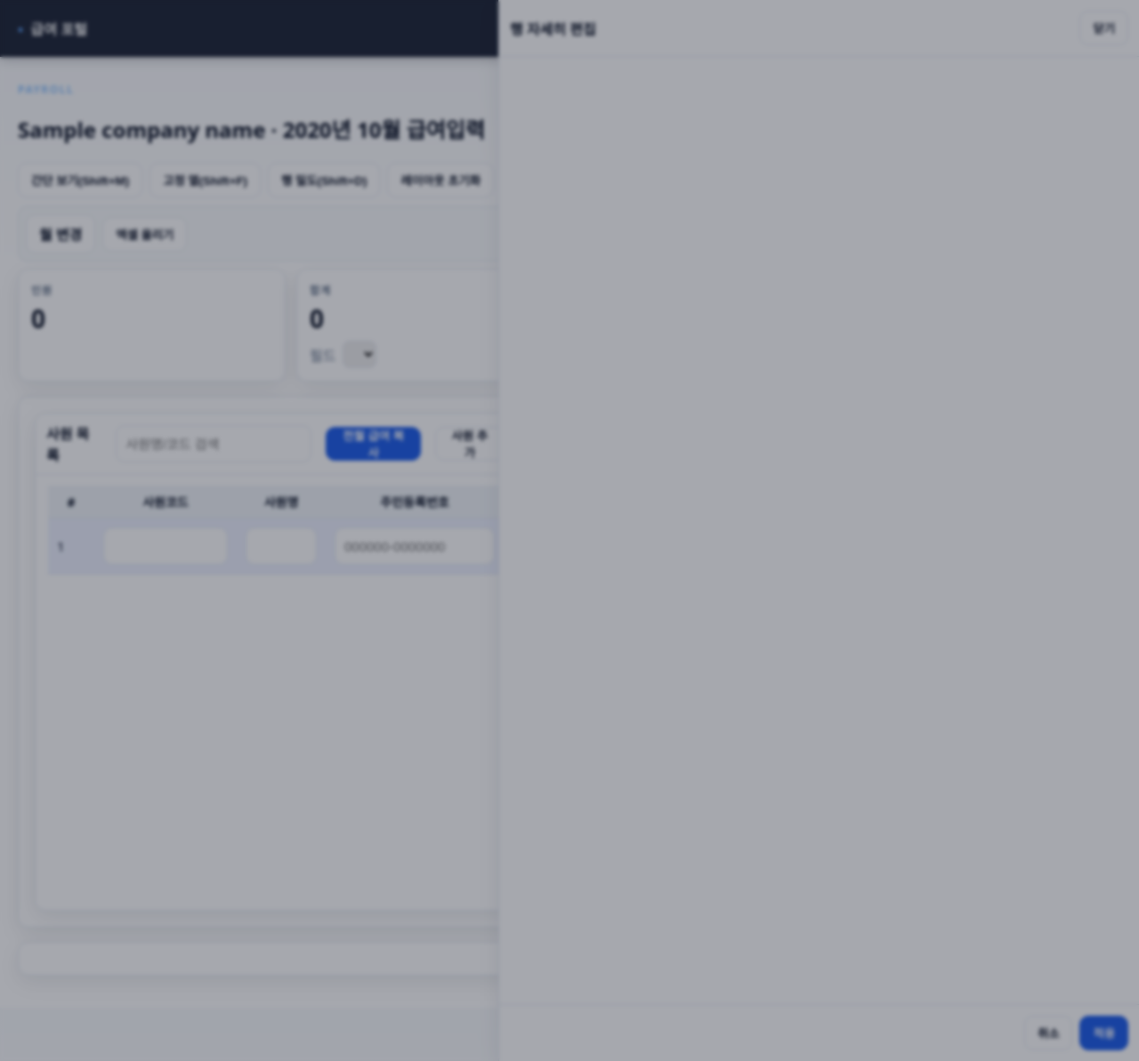
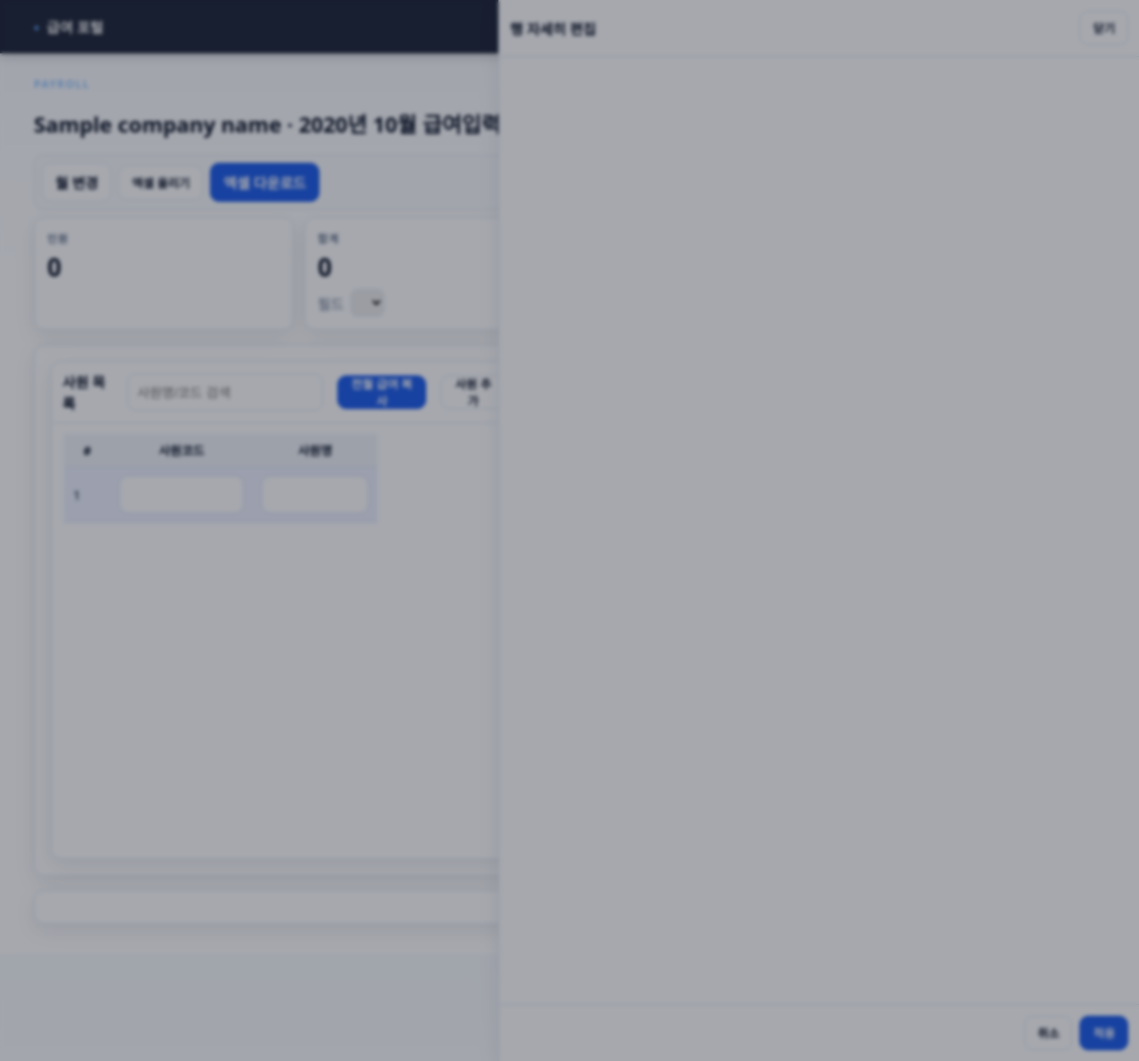
Before and after one commit to traum0123-design/traum0123, a Python web app: template payroll_portal/templates/payroll_edit.html in a window 1280 px wide. Shown: the whole page at 89% size. Run offline with Jinja, Linux system fonts and the light colour scheme; the template is opened without the code that fills it: most values are stand-ins (such as "Sample title", 1, 10 or a date in 2020); lists and menus that the app fills with data are empty.

Commit message:
ui(list): employee list visual grouping + Option C minimal left list (code+name only)\n- CSS-only: hide basic info columns in left list; show details in middle panel\n- Easy rollback via BEGIN/END markers in styles.css

```diff
--- a/payroll_portal/static/styles.css
+++ b/payroll_portal/static/styles.css
@@ -334,3 +334,103 @@ input.invalid-ssn{ border-color:#DC2626 !important; background-color:#FEF2F2 !im
 /* Misc */
 .vr{ display:inline-block; width:1px; height:22px; background:#E2E8F0; }
 .row.spacer{ margin-top:8px; border-top:1px dashed var(--border); padding-top:8px }
+
+/* Employee list visual grouping (Name vs Basic Info)
+   To rollback: remove this block between BEGIN/END markers. */
+/* BEGIN: employee-list-grouping */
+#splitView table.list thead th:nth-child(3),
+#splitView table.list tbody td:nth-child(3){
+  font-weight:800; color:var(--text);
+}
+#splitView table.list thead th:nth-child(2){ min-width:120px; }
+#splitView table.list thead th:nth-child(3){ min-width:140px; }
+
+/* Basic info block shading: 주민등록번호~휴직종료일 */
+#splitView table.list thead th:nth-child(4),
+#splitView table.list thead th:nth-child(5),
+#splitView table.list thead th:nth-child(6),
+#splitView table.list thead th:nth-child(7),
+#splitView table.list thead th:nth-child(8){
+  background:#eef2f7;
+}
+#splitView table.list tbody td:nth-child(4),
+#splitView table.list tbody td:nth-child(5),
+#splitView table.list tbody td:nth-child(6),
+#splitView table.list tbody td:nth-child(7),
+#splitView table.list tbody td:nth-child(8){
+  background:#f9fafb;
+}
+
+/* Visual divider before basic info (at 입사일 column) */
+#splitView table.list thead th:nth-child(5),
+#splitView table.list tbody td:nth-child(5){
+  border-left:2px solid #cbd5e1;
+}
+
+/* Compact text for dates/ids */
+#splitView table.list tbody td:nth-child(4),
+#splitView table.list tbody td:nth-child(5),
+#splitView table.list tbody td:nth-child(6),
+#splitView table.list tbody td:nth-child(7),
+#splitView table.list tbody td:nth-child(8){
+  font-size:12.5px; color:#475569;
+}
+
+/* Mobile: show only #, 사원코드, 사원명 */
+@media (max-width: 720px){
+  #splitView table.list th:nth-child(n+4),
+  #splitView table.list td:nth-child(n+4){ display:none; }
+  #splitView table.list{ table-layout:auto; }
+}
+/* END: employee-list-grouping */
+
+/* BEGIN: option-c minimal-left-list (show only #, code, name) */
+#splitView table.list th:nth-child(n+4),
+#splitView table.list td:nth-child(n+4){
+  display:none;
+}
+/* END: option-c minimal-left-list */
+
+/* --- Global responsive enhancements (applies to all pages) --- */
+/* Large screens */
+@media (max-width: 1440px){
+  .container{ max-width:1240px; padding:18px }
+}
+
+/* Medium screens: tablets/landscape */
+@media (max-width: 1024px){
+  :root{ --ui-scale: 0.98 }
+  .container{ max-width:960px; padding:16px }
+  .grid.two{ grid-template-columns:1fr } /* stack 2-col grids */
+  .kpis{ grid-template-columns:repeat(2, 1fr) }
+  .split-grid{ grid-template-columns:1fr } /* collapse split view */
+  .basic-info{ grid-template-columns:1fr }
+  .topbar .container{ padding:12px 16px }
+  .topbar nav{ display:flex; flex-wrap:wrap; gap:10px }
+  .topbar a{ margin-left:0 }
+  .table th, .table td{ padding:8px 10px; font-size:13px }
+  .table input{ min-width:120px; height:36px; font-size:14px }
+  .actionbar{ gap:6px; padding:8px }
+}
+
+/* Small screens: portrait phones */
+@media (max-width: 720px){
+  :root{ --ui-scale: 0.96 }
+  .container{ max-width:640px; padding:14px }
+  .kpis{ grid-template-columns:1fr }
+  .form.inline label{ display:block; margin:10px 0 6px } /* stack inline forms */
+  .toolbar-group, .toolbar-actions{ gap:6px }
+  .table-wrap{ border-radius:10px } /* keep scroll UX pleasant */
+  .table th, .table td{ padding:6px 8px; font-size:12.5px }
+  .table input{ min-width:100px; height:34px; font-size:13.5px }
+  .drawer-panel{ width:100vw; max-width:100vw }
+}
+
+/* Extra small: narrow phones */
+@media (max-width: 480px){
+  :root{ --ui-scale: 0.94 }
+  .container{ padding:12px }
+  .topbar .brand{ font-size:15px }
+  .btn, button{ padding:8px 12px }
+  .search{ max-width:100% }
+}
--- a/payroll_portal/templates/base.html
+++ b/payroll_portal/templates/base.html
@@ -7,7 +7,7 @@
   <meta name="csrf-token" content="{{ csrf_token() }}">
   <link rel="stylesheet" href="{{ url_for('static', filename='styles.css') }}?v={{ app_version }}">
 </head>
-<body>
+<body data-ui-prefs="off">
   <header class="topbar">
     <div class="container flex between">
       <div class="brand">급여 포털</div>
--- a/payroll_portal/templates/payroll_edit.html
+++ b/payroll_portal/templates/payroll_edit.html
@@ -2,23 +2,15 @@
 {% block content %}
 <div class="kicker">PAYROLL</div>
 <h1>{{ company_name }} · {{ year }}년 {{ '%02d'|format(month) }}월 급여입력</h1>
-<div class="flex gap-8 my-8">
-  <button type="button" class="btn" data-action="toggleCompact" aria-label="간단 보기 토글">간단 보기(Shift+M)</button>
-  <button type="button" class="btn" data-action="toggleFixedCols" aria-label="고정 열 토글">고정 열(Shift+F)</button>
-  <button type="button" class="btn" data-action="toggleRowDensity" aria-label="행 밀도 토글">행 밀도(Shift+D)</button>
-  <button type="button" class="btn" data-action="resetLayout" aria-label="레이아웃 초기화">레이아웃 초기화</button>
-  <span class="muted">보기 설정은 회사별로 저장됩니다.</span>
-  <div class="flex-1"></div>
-  <a id="exportLink" class="btn primary" data-skip-unsaved="1" href="{{ url_for('portal.export_payroll', slug=slug, year=year, month=month) }}">엑셀 다운로드</a>
-</div>
+{# 상단 단독 엑셀 다운로드 버튼 제거: 툴바의 '엑셀 올리기' 옆으로 이동 #}
 {# Moved inline styles to styles.css to satisfy strict CSP #}
 
   <div class="toolbar">
     <div class="toolbar-group">
       <a class="btn" href="{{ url_for('portal.home', slug=slug) }}">월 변경</a>
       {# 위쪽 공용 툴바로 이동됨 #}
-
-        <button type="button" class="btn" data-action="openPasteModal" {% if is_closed %}disabled{% endif %}>엑셀 올리기</button>
+      <button type="button" class="btn" data-action="openPasteModal" {% if is_closed %}disabled{% endif %}>엑셀 올리기</button>
+      <a id="exportLink" class="btn primary" data-skip-unsaved="1" href="{{ url_for('portal.export_payroll', slug=slug, year=year, month=month) }}">엑셀 다운로드</a>
   </div>
   <div class="toolbar-actions">
     {% if not is_closed %}
```
Also changed, not shown: payroll_api/main.py (+32 -8 lines), payroll_portal/static/runtime.js (+27 -4 lines).
